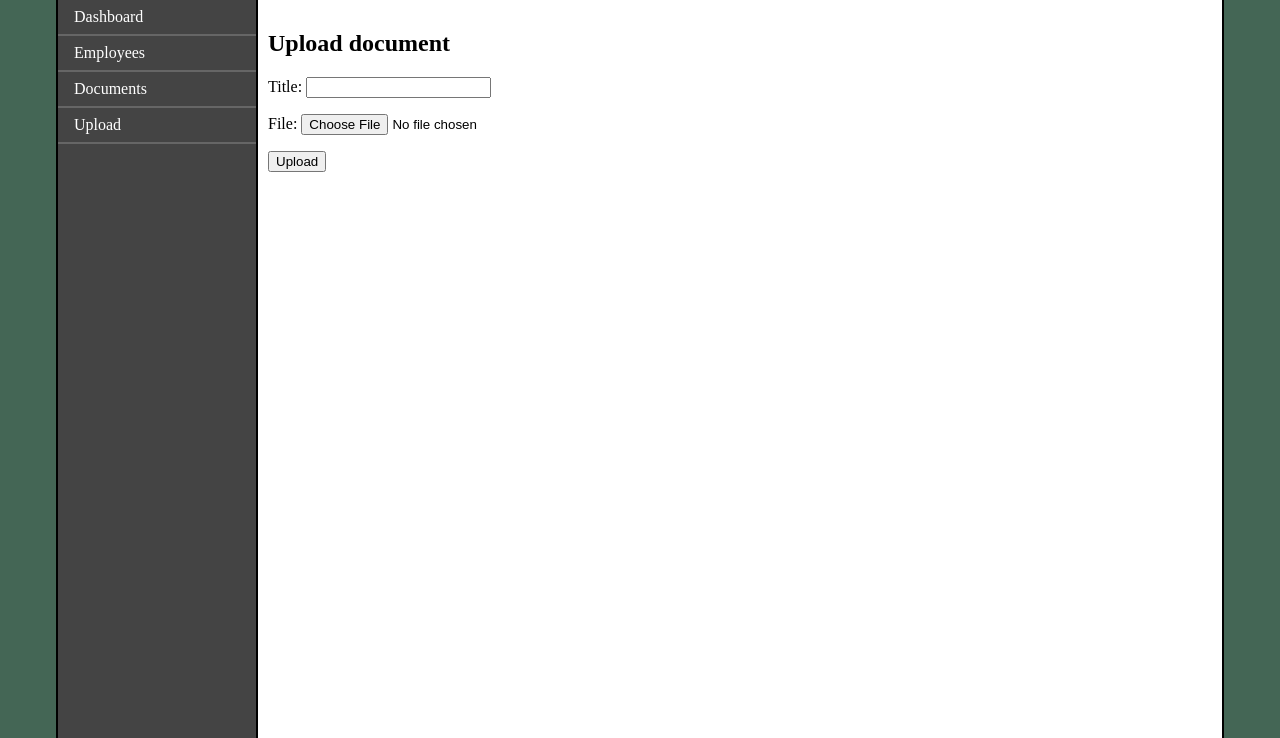
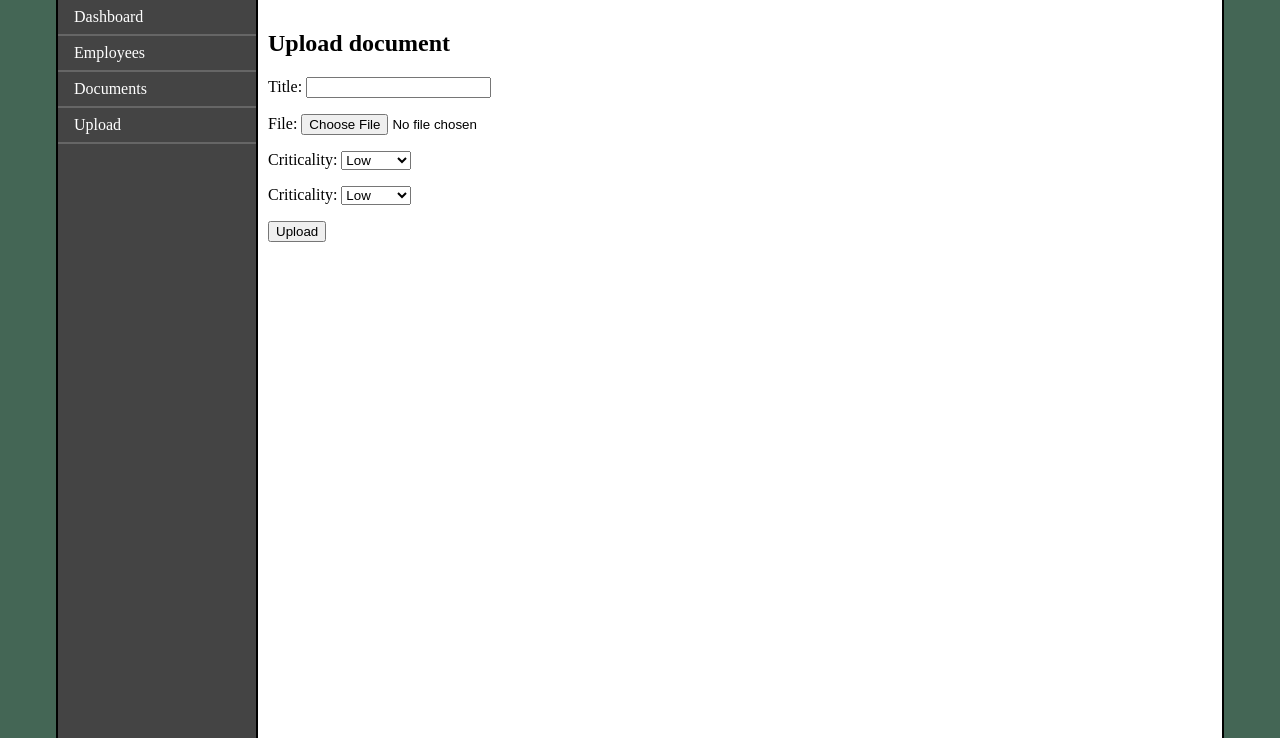
Before and after one commit to Liteb0t/kfh-edrms, a Django app: page /upload/ in a window 1280 px wide. Shown: the part 62-800 px from the top of the page. Run offline with Django 5.2, Linux system fonts and the light colour scheme; the visitor is signed in with stand-in values (Sample User, id 1).

Commit message:
criticality selection need to fix ui issues (two dropdowns;() changes in model.py, forms.py, upload.html and views.py

```diff
--- a/home/forms.py
+++ b/home/forms.py
@@ -4,9 +4,17 @@ from django.contrib.auth.forms import UserCreationForm, UserChangeForm
 
 
 class DocumentForm(forms.ModelForm):
+    # defining criticality choices
+    CRITICALITY_CHOICES = [
+        ('low', 'Low'),
+        ('medium', 'Medium'),
+        ('high', 'High'),
+    ]
+    #add criticality field to form
+    criticlity = forms.ChoiceField(choices=CRITICALITY_CHOICES, label='Criticality')
     class Meta:
         model = Document
-        fields = ['title', 'file']
+        fields = ['title', 'file', 'criticality']
 
 
 class CustomUserCreationForm(UserCreationForm):
--- a/home/models.py
+++ b/home/models.py
@@ -34,7 +34,8 @@ class Document(models.Model):
     # when Employee is deleted, uploaded_by becomes blank but Document remains
     uploaded_by = models.ForeignKey("Employee", on_delete=models.SET_NULL, null=True)
     # file_name = models.CharField(max_length=50, default="Sample_Bank_Document.pdf")
-    criticality = models.CharField(max_length=50, null=False, default = 'low')
+    criticality = models.CharField(max_length=50, null=False,
+                                   choices=[('low', 'Low'), ('medium', 'Medium'), ('high', 'High')], default='low')
 
 
 class DocumentAccessRequest(models.Model):
--- a/home/templates/upload.html
+++ b/home/templates/upload.html
@@ -12,8 +12,8 @@
         <form method="post" enctype="multipart/form-data">
             {% csrf_token %}
             {{ form.as_p }}
-            <button type="submit">Upload</button>
-        </form>
+        <button type="submit">Upload</button>
+    </form>
     </p>
 
 {% endblock %}
```
